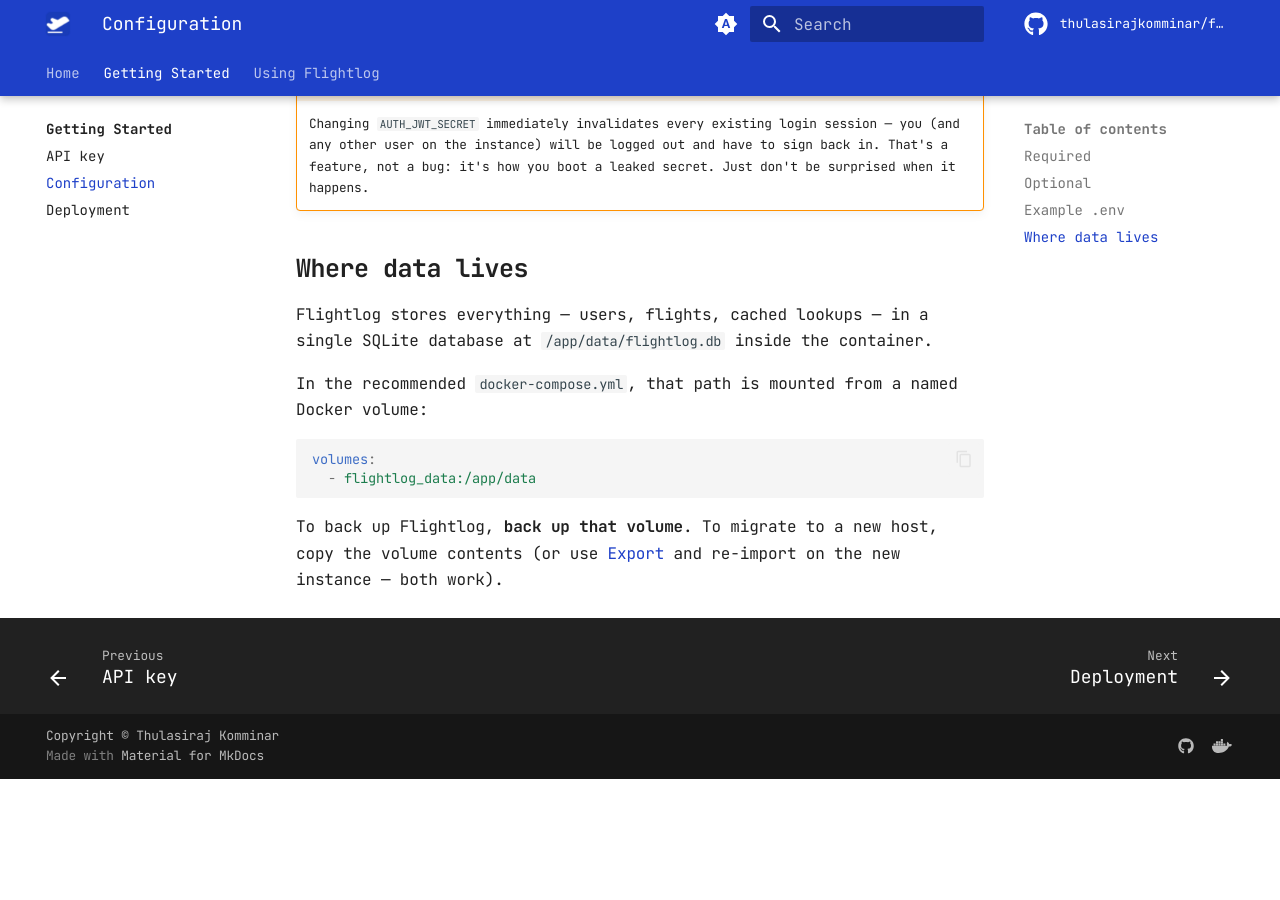
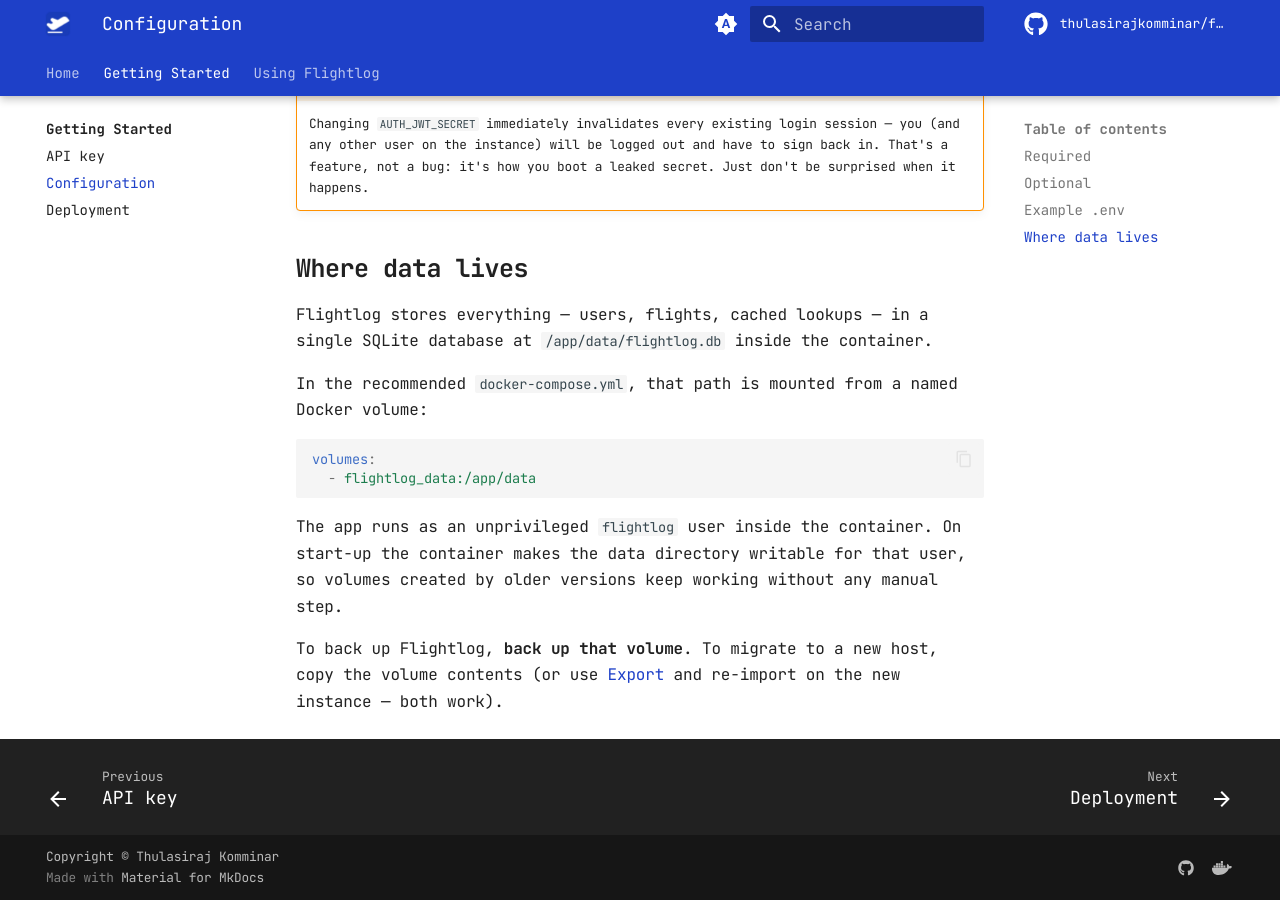
Before and after one commit to thulasirajkomminar/flightlog, an MkDocs documentation site: the page built from docs/content/getting-started/configuration.md, in a window 1280 px wide and 900 px high, scrolled down 1648 px. Built offline with MkDocs 1.6.1 and Material for MkDocs 9.7.7, drawn with Linux system fonts in a browser that asks for light colours; comment, search, counter and statistics services are not loaded; before the commit the page ends 2427 px from its top, so only the background shows below that.

Commit message:
fix(docker): run the app as an unprivileged user
The container ran the app as root. It now runs as the flightlog user; an entrypoint starts as root only to make the data directory writable for that user, so volumes created by earlier versions keep working. Also mounts the dev compose volume at /app/data, where the database actually lives.

Co-Authored-By: Claude <noreply@anthropic.com>

````diff
--- a/docker-compose.dev.yml
+++ b/docker-compose.dev.yml
@@ -16,6 +16,6 @@ services:
         max-size: "10m"
         max-file: "3"
     volumes:
-      - flightlog_data:/data
+      - flightlog_data:/app/data
 volumes:
   flightlog_data:
--- a/docs/content/getting-started/configuration.md
+++ b/docs/content/getting-started/configuration.md
@@ -50,4 +50,6 @@ volumes:
   - flightlog_data:/app/data
 ```
 
+The app runs as an unprivileged `flightlog` user inside the container. On start-up the container makes the data directory writable for that user, so volumes created by older versions keep working without any manual step.
+
 To back up Flightlog, **back up that volume**. To migrate to a new host, copy the volume contents (or use [Export](../usage/import-export.md#export) and re-import on the new instance — both work).
````
Also changed, not shown: docs/content/usage/accounts.md (+1 -1 lines), 2 other files.
